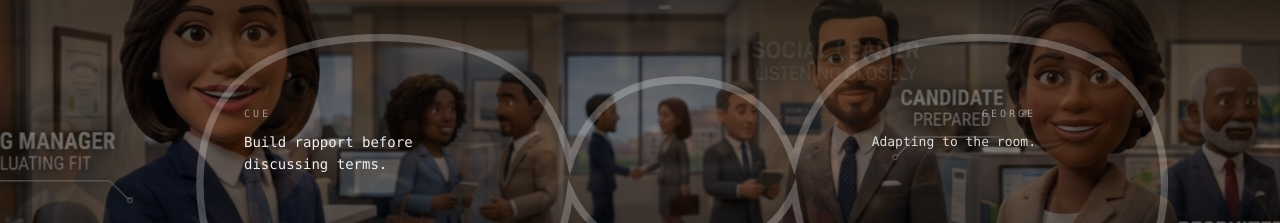
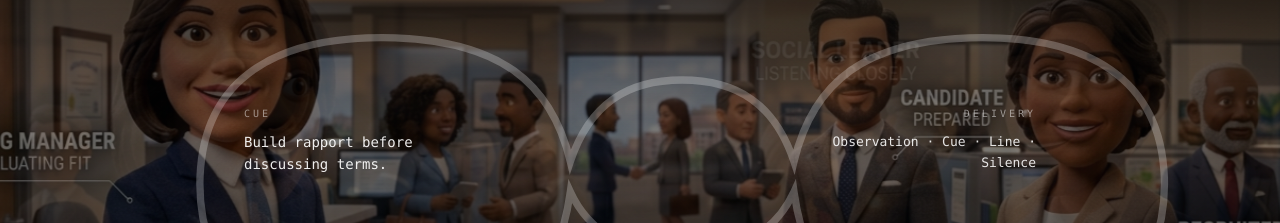
Before and after one commit to LesKemVal/ai-clarity, a Next.js app: page / in a window 1280 px wide. Shown: the part 203-426 px from the top of the page. Built offline with nearby package versions, Linux system fonts and the light colour scheme.

Commit message:
Refine homepage glasses lens messaging

```diff
--- a/app/page.tsx
+++ b/app/page.tsx
@@ -104,12 +104,12 @@ export default function HomePage() {
             </div>
           </div>
 
-          <div className="absolute right-[14%] top-[31%] max-w-[220px] text-right">
+          <div className="absolute right-[14%] top-[31%] max-w-[240px] text-right">
             <div className="mb-2 text-[10px] tracking-[0.3em] text-white/50">
-              GEORGE
+              DELIVERY
             </div>
-            <div className="text-[13px] leading-relaxed text-white/82">
-              Adapting to the room.
+            <div className="text-[13px] leading-relaxed text-white/88">
+              Observation · Cue · Line · Silence
             </div>
           </div>
 
```
